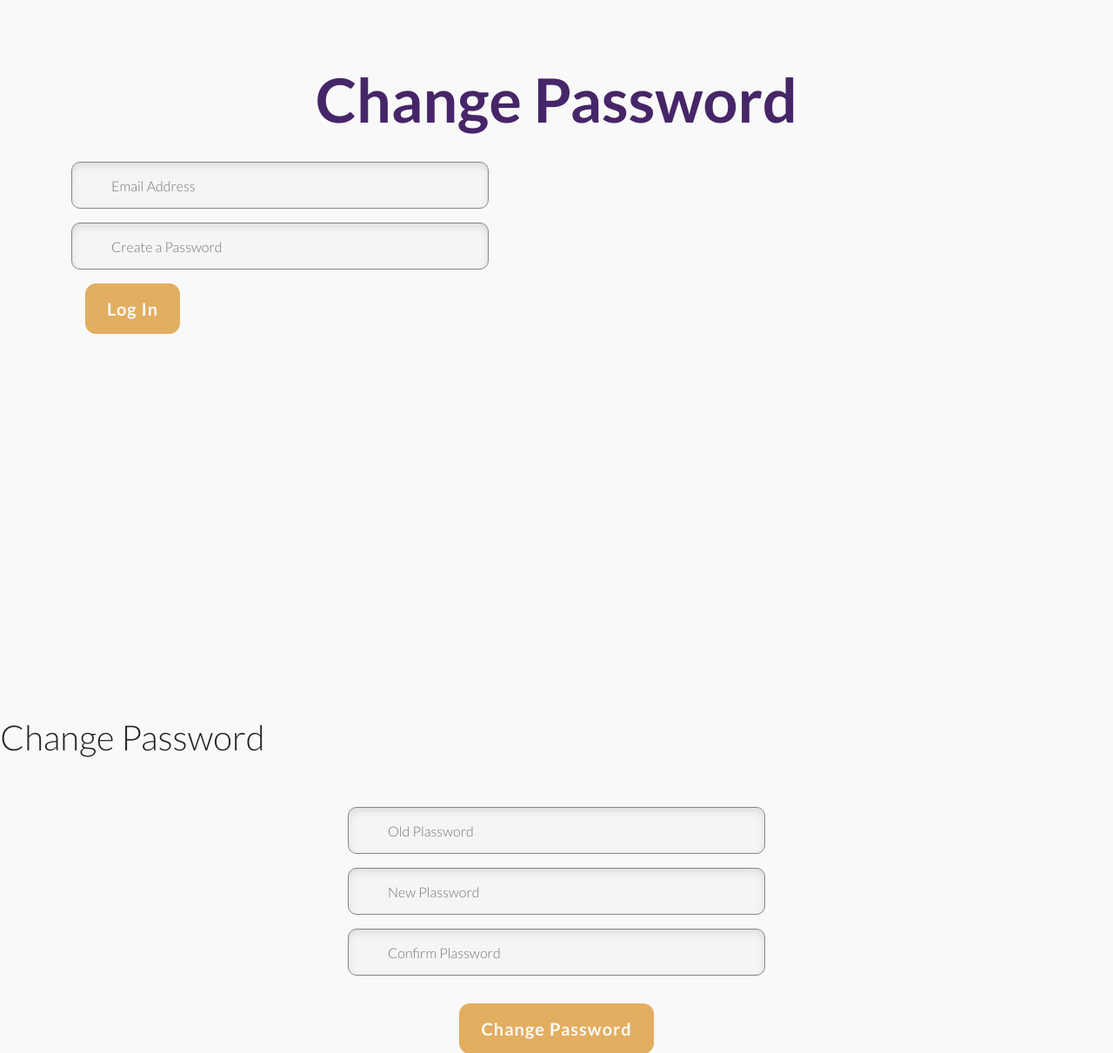
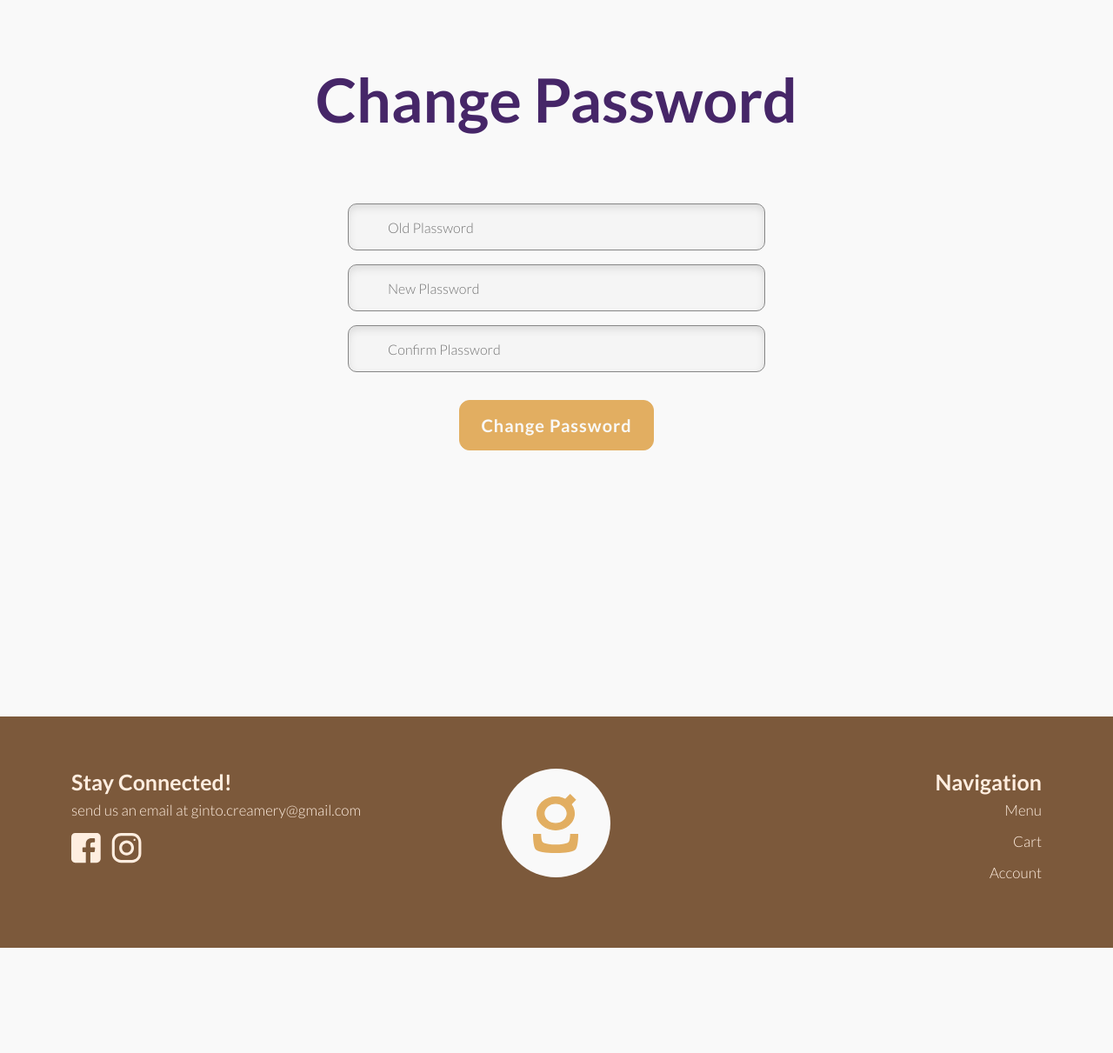
Before and after one commit to Hjkun77/itm-otc-ginto, a Flask app: page /password in a window 1280 px wide. Shown: the part 94-1305 px from the top of the page at 87% size. After the commit the page ends 1184 px from the top, so only its background shows below. Run offline with Flask 2, Linux system fonts and the light colour scheme.

Commit message:
fixed changed password

```diff
--- a/templates/changepassword.html
+++ b/templates/changepassword.html
@@ -1,19 +1,6 @@
 {% include "header.html" %}
 <section style="min-height: 100vh;" class="container pt-5">
     <h1 class="page-title text-center">Change Password</h1>
-    <form action="/auth" method="POST" >
-        <div class="form-group mb-3">
-            <input type="text" name="username" placeholder="Email Address" style="margin-left: 0; width: 480px;"></input>
-        </div>
-        <div class="form-group">
-            <input type="password" name="password" placeholder="Create a Password" style="margin-left: 0; width: 480px;"></input>
-        </div>
-        <div>
-        <input type="submit" value="Log In" class="mt-3 cta-button"/>
-        </div>
-     </form>
-</section>
-<h1>Change Password</h1>
     <form action="/password-auth" method="POST" class="d-flex justify-content-center align-items-center flex-column pt-5">
         <div class="form-group mb-3 d-flex justify-content-center">
             <input type="text" name="old-password" placeholder="Old Plassword" style="margin-left: 0; width: 480px;"></input>
@@ -38,4 +25,5 @@
         </div>
 
     </form>
+</section>
 {% include "footer.html" %}
--- a/templates/index.html
+++ b/templates/index.html
@@ -6,7 +6,7 @@
             <input type="text" name="username" placeholder="Email Address" style="margin-left: 0; width: 480px;"></input>
         </div>
         <div class="form-group">
-            <input type="password" name="password" placeholder="Create a Password" style="margin-left: 0; width: 480px;"></input>
+            <input type="password" name="password" placeholder="Password" style="margin-left: 0; width: 480px;"></input>
         </div>
         <div>
         <input type="submit" value="Log In" class="mt-3 cta-button"/>
```
Lines whose indentation alone changed are shown as unchanged.
